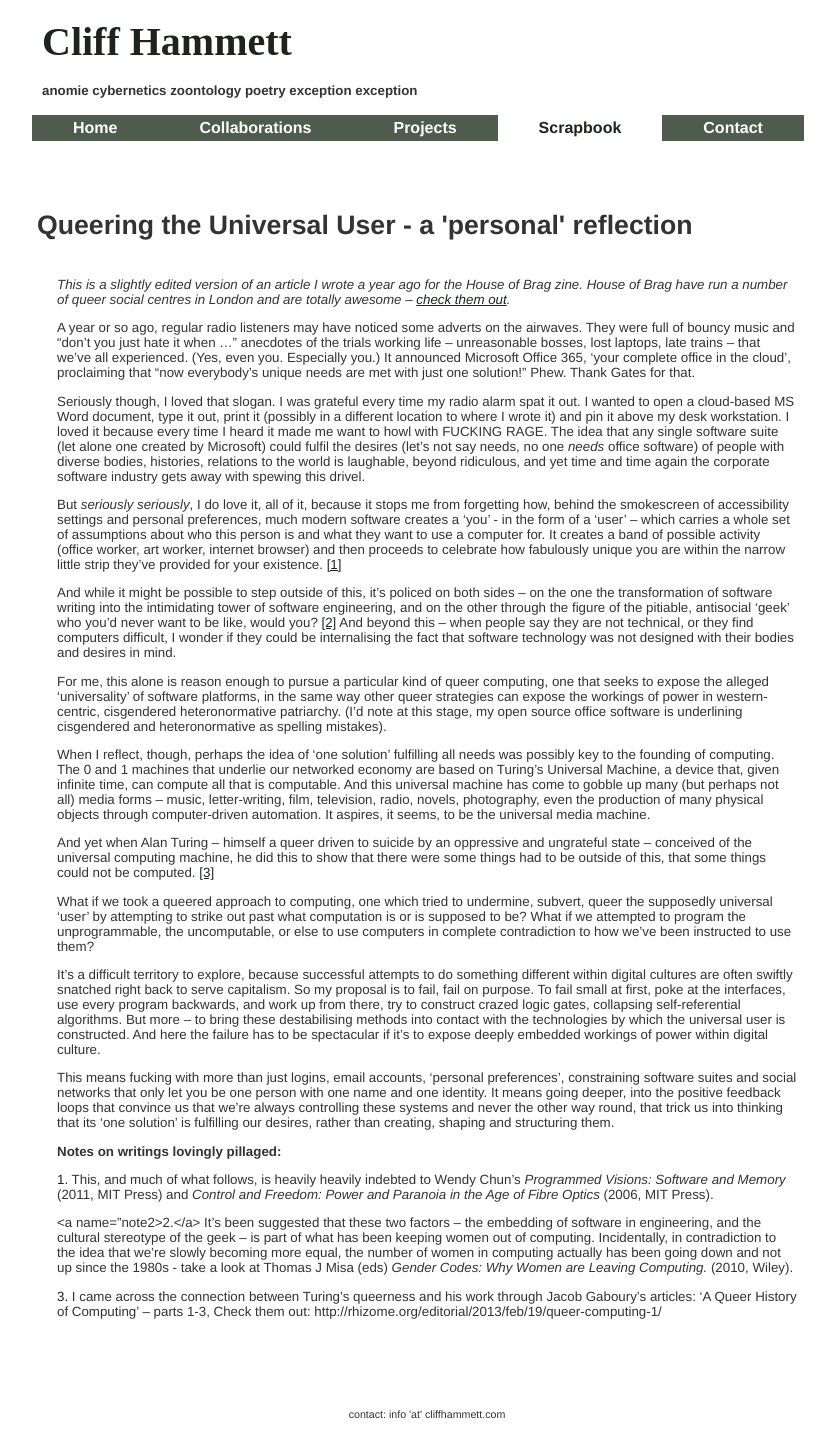
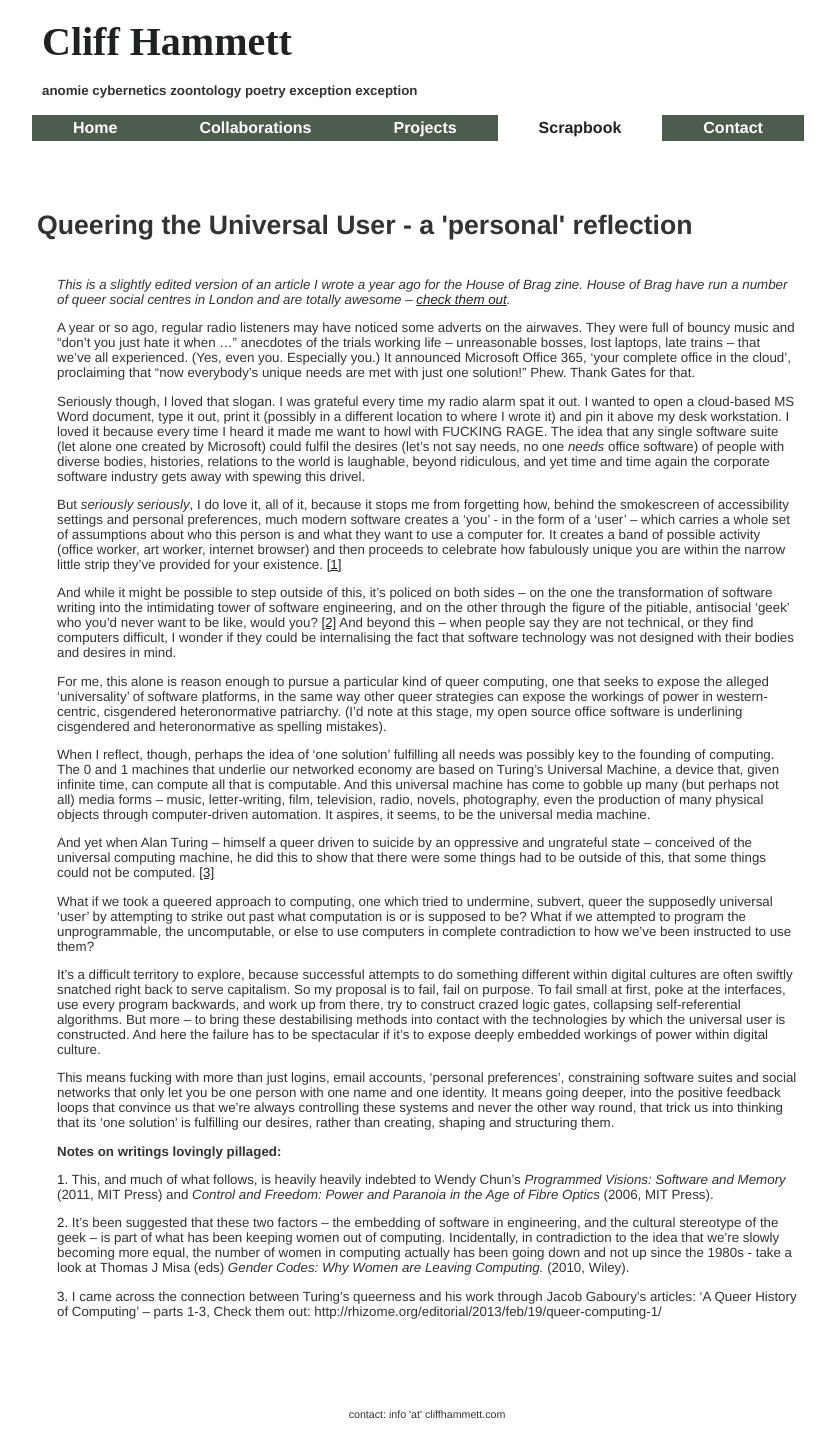
Before and after one commit to dentalplan/dentalplan.github.io, a Jekyll site: the page built from _posts/scrap/2014-05-12-queering-universal-user.md, in a window 1280 px wide. Shown: the whole page, without its empty margins (213-1048 px from the left). Built offline with Jekyll 4.4.1, drawn with Linux system fonts in a browser that asks for light colours; Markdown is read by kramdown in place of the engine named in the settings.

Commit message:
correcting markdown

```diff
--- a/_posts/scrap/2014-05-12-queering-universal-user.md
+++ b/_posts/scrap/2014-05-12-queering-universal-user.md
@@ -34,6 +34,6 @@ This means fucking with more than just logins, email accounts, 'personal prefere
 
 <a name="note1">1.</a> This, and much of what follows, is heavily heavily indebted to Wendy Chun's _Programmed Visions: Software and Memory_ (2011, MIT Press) and _Control and Freedom: Power and Paranoia in the Age of Fibre Optics_ (2006, MIT Press).
 
-<a name="note2>2.</a> It's been suggested that these two factors – the embedding of software in engineering, and the cultural stereotype of the geek – is part of what has been keeping women out of computing.  Incidentally, in contradiction to the idea that we're slowly becoming more equal,  the number of women in computing actually has been going down and not up since the 1980s - take a look at Thomas J Misa (eds) _Gender Codes: Why Women are Leaving Computing._ (2010, Wiley).
+<a name="note2">2.</a> It's been suggested that these two factors – the embedding of software in engineering, and the cultural stereotype of the geek – is part of what has been keeping women out of computing.  Incidentally, in contradiction to the idea that we're slowly becoming more equal,  the number of women in computing actually has been going down and not up since the 1980s - take a look at Thomas J Misa (eds) _Gender Codes: Why Women are Leaving Computing._ (2010, Wiley).
 
 <a name="note3">3.</a> I came across the connection between Turing's queerness and his work through Jacob Gaboury's articles: 'A Queer History of Computing' – parts 1-3, Check them out: http://rhizome.org/editorial/2013/feb/19/queer-computing-1/
```
